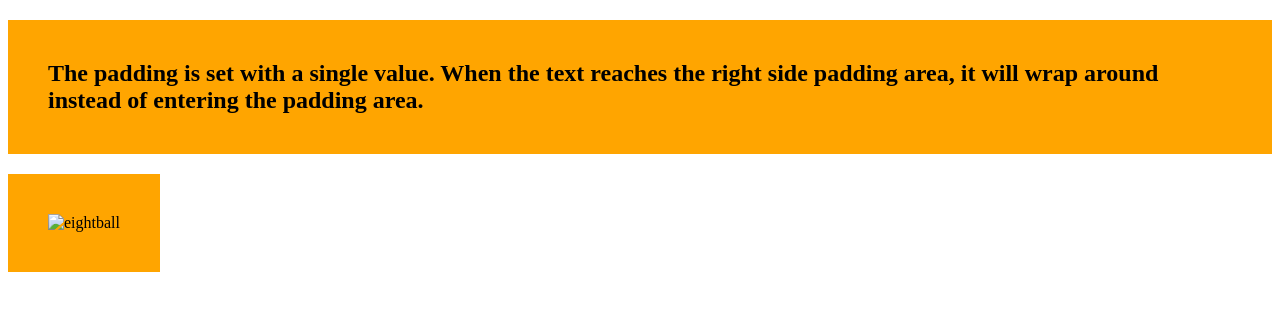
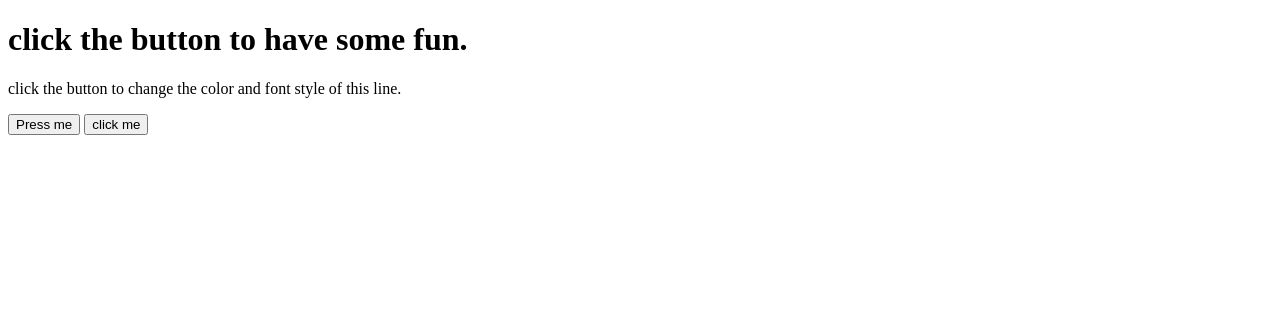
Before and after one commit to cara-huang/cara-huang.github.io, a plain HTML site: page index.html in a window 1280 px wide. Drawn offline with Linux system fonts and the light colour scheme.

Commit message:
Update index.html

```diff
--- a/index.html
+++ b/index.html
@@ -1,11 +1,13 @@
-<!DOCTYPE html> <html lang="en">
+<!DOCTYPE html>
+<html>
 <head>
-<title>HTML Test</title> <meta charset="UTF-8"> <style type="text/css">
-.tst1 {padding: 40px; background-color: orange;} </style>
+  <title>Javascript</title>
+  <script src="script.js"></script>
 </head>
 <body>
-<div>
-<h2 class="tst1">The padding is set with a single value. When the text reaches the right side padding area, it will wrap
-around instead of entering the padding area.</h2> <img class="tst1" src="eb.gif" alt="eightball">
-</div>
-</body> </html>
+  <h1>click the button to have some fun.</h1>
+  <p id="demo">click the button to change the color and font style of this line.</p>
+  <button onclick="showTopic()">Press me</button>
+  <button onclick="sayHello()">click me</button>
+</body>
+</html>
```
